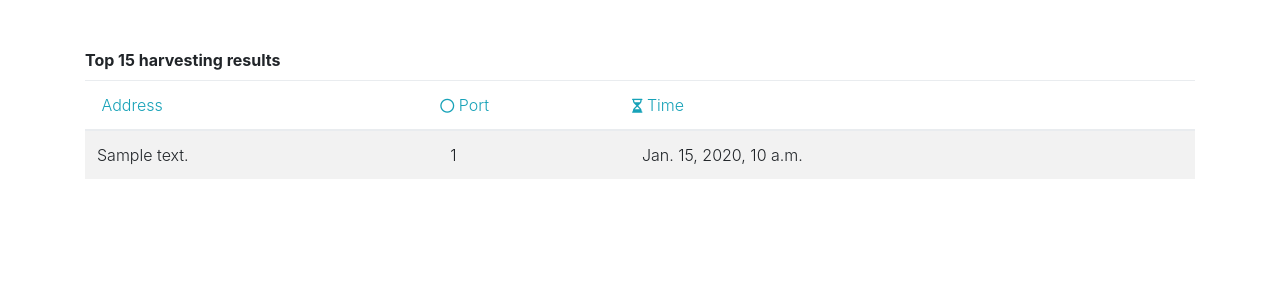
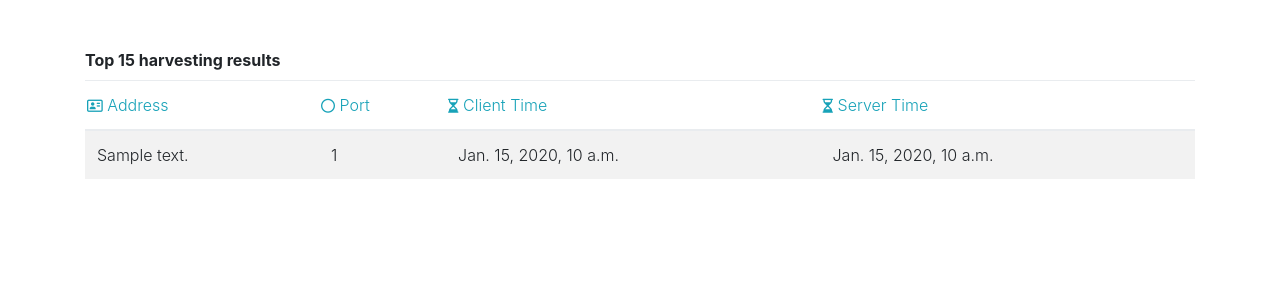
Before and after one commit to mirsamantajbakhsh/OnionHarvester-Server, a Django app: page /dispatcher/result in a window 1280 px wide. Shown: the part 56-356 px from the top of the page. Run offline with Django 3.2, Linux system fonts and the light colour scheme; tables that the repository leaves empty hold one stand-in row (values such as "Sample post"); some libraries are stand-ins or nearby versions.

Commit message:
server time added for response model.

```diff
--- a/dispatcher/models.py
+++ b/dispatcher/models.py
@@ -12,3 +12,4 @@ class Response(models.Model):
     address = models.CharField(max_length=16)
     port = models.IntegerField()
     check_time = models.DateTimeField()
+    time = models.DateTimeField()
--- a/dispatcher/templates/response/index.html
+++ b/dispatcher/templates/response/index.html
@@ -7,9 +7,10 @@
                 <table class="table table-striped font-weight-light">
                     <thead>
                         <tr>
-                            <th class="text-info font-weight-light"><i class="fa fa-play-address-card-o"></i> Address</th>
+                            <th class="text-info font-weight-light"><i class="fa fa-address-card-o"></i> Address</th>
                             <th class="text-info font-weight-light"><i class="fa fa-circle-o"></i> Port</th>
-                            <th class="text-info font-weight-light"><i class="fa fa-hourglass-half"></i> Time</th>
+                            <th class="text-info font-weight-light"><i class="fa fa-hourglass-half"></i> Client Time</th>
+                            <th class="text-info font-weight-light"><i class="fa fa-hourglass-half"></i> Server Time</th>
                         </tr>
                     </thead>
                     <tbody>
@@ -18,6 +19,7 @@
                             <td>{{ response.address }}</td>
                             <td>{{ response.port }}</td>
                             <td>{{ response.check_time }}</td>
+                            <td>{{ response.time }}</td>
                         </tr>
                         {% endfor %}
                     </tbody>
--- a/dispatcher/views.py
+++ b/dispatcher/views.py
@@ -126,7 +126,8 @@ def response(request):
         try:
             old_pool = Pool.objects.get(client_id=this_client_id)
             for x in addresses:
-                Response.objects.create(address=x[0], port=x[1], check_time=x[2])
+                this_time = datetime.datetime.now(datetime.timezone.utc)
+                Response.objects.create(address=x[0], port=x[1], check_time=x[2], time=this_time)
                 this_result = "Thanks for contribution."
             old_pool.delete()
         except Exception as e:
```
